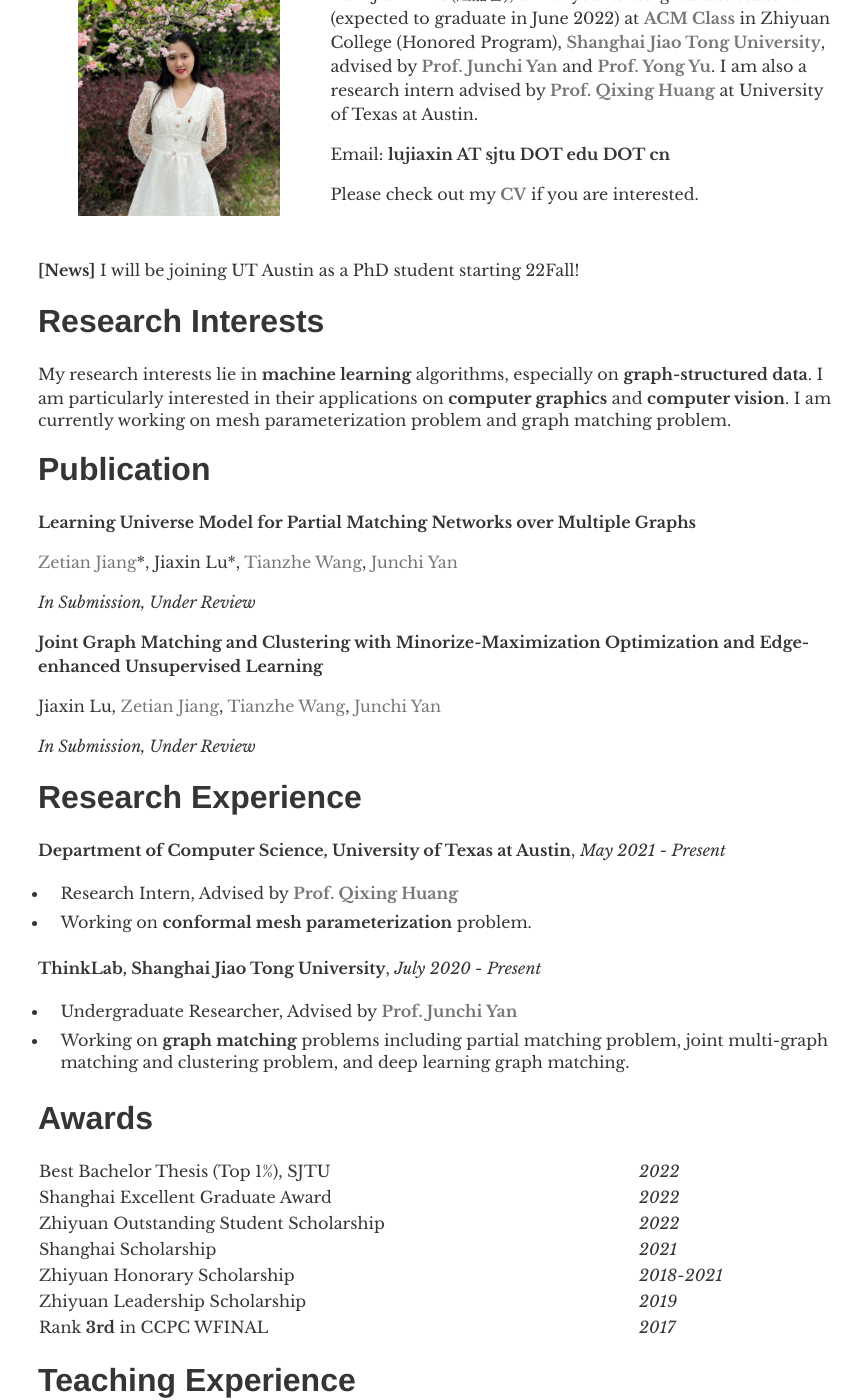
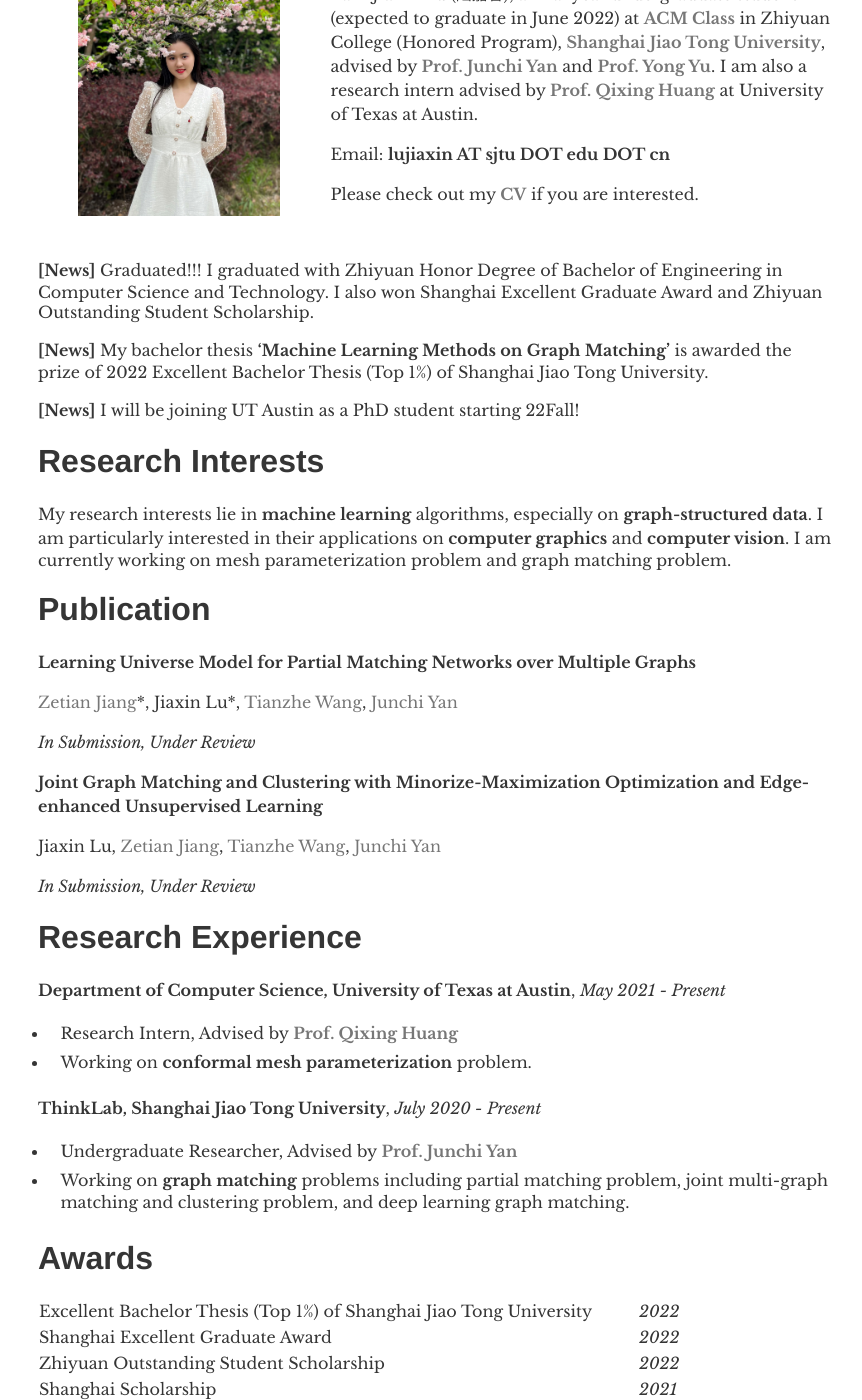
Before and after one commit to Jiaxin-Lu/Jiaxin-Lu.github.io, a Jekyll site: the page built from index.md, in a window 1280 px wide and 1400 px high, scrolled down 347 px. Shown: the whole window, without its empty margins (202-1064 px from the left). Built offline with Jekyll 4.4.1, drawn with Linux system fonts in a browser that asks for light colours.

Commit message:
update 06/26

```diff
--- a/index.md
+++ b/index.md
@@ -13,6 +13,10 @@ layout: about
 <p><font size='3.5'>Please check out my <b><a href="Jiaxin_Lu_CV.pdf">CV</a></b> if you are interested.</font></p>
 
 <br/>
+
+**[News]** Graduated!!! I graduated with Zhiyuan Honor Degree of Bachelor of Engineering in Computer Science and Technology. I also won Shanghai Excellent Graduate Award and Zhiyuan Outstanding Student Scholarship.
+
+**[News]** My bachelor thesis **'Machine Learning Methods on Graph Matching'** is awarded the prize of 2022 Excellent Bachelor Thesis (Top 1%) of Shanghai Jiao Tong University.
 
 **[News]** I will be joining UT Austin as a PhD student starting 22Fall!
 
@@ -52,7 +56,7 @@ Jiaxin Lu, [Zetian Jiang](https://sites.google.com/view/zetianjiang), [Tianzhe W
 
 <table frame="void" rules="none" border="0">
     <tr>
-        <td width="600">Best Bachelor Thesis (Top 1%), SJTU</td>
+        <td width="600">Excellent Bachelor Thesis (Top 1%) of Shanghai Jiao Tong University</td>
         <td><i>2022</i></td>
     </tr>
     <tr>
```
